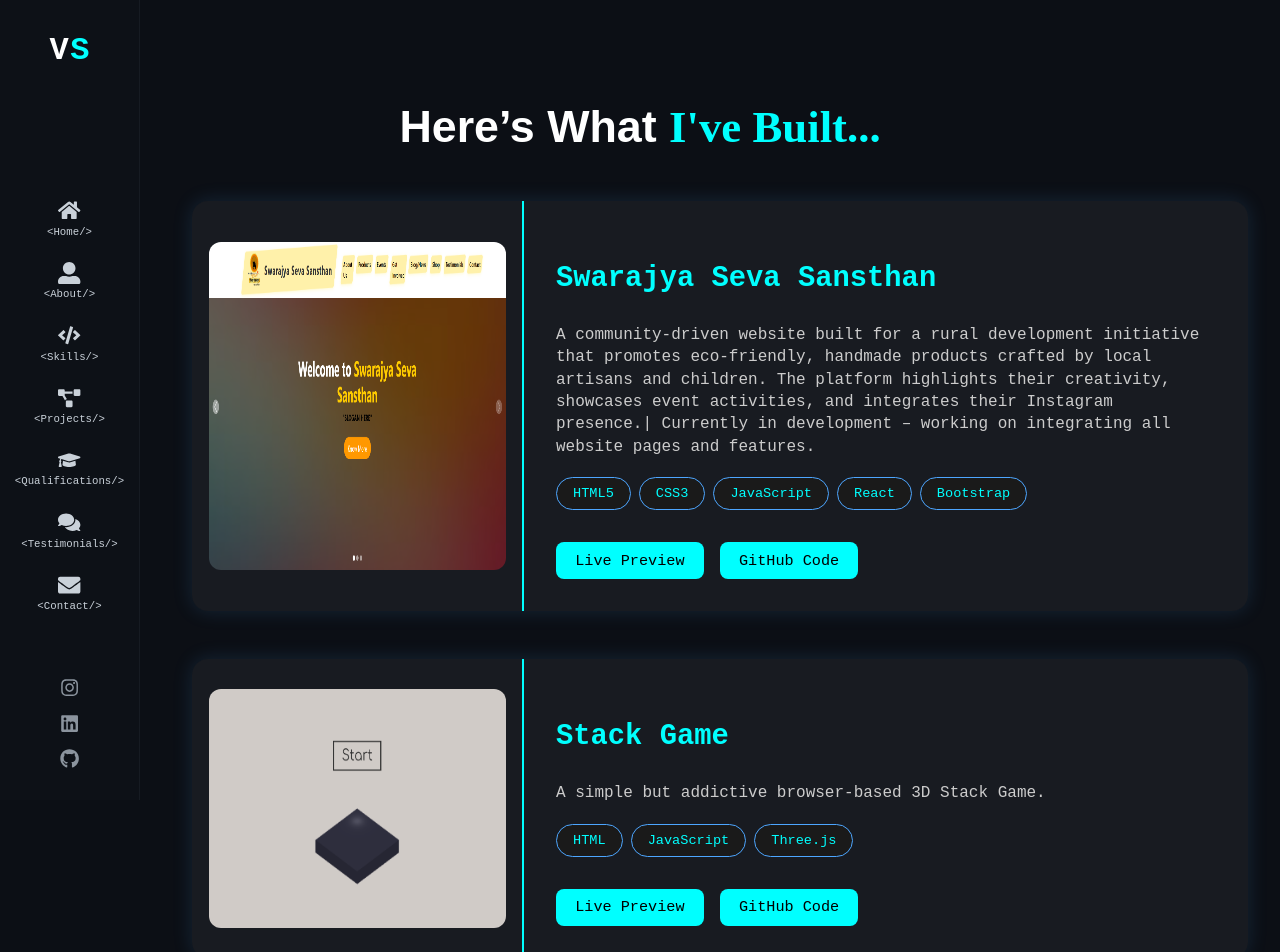
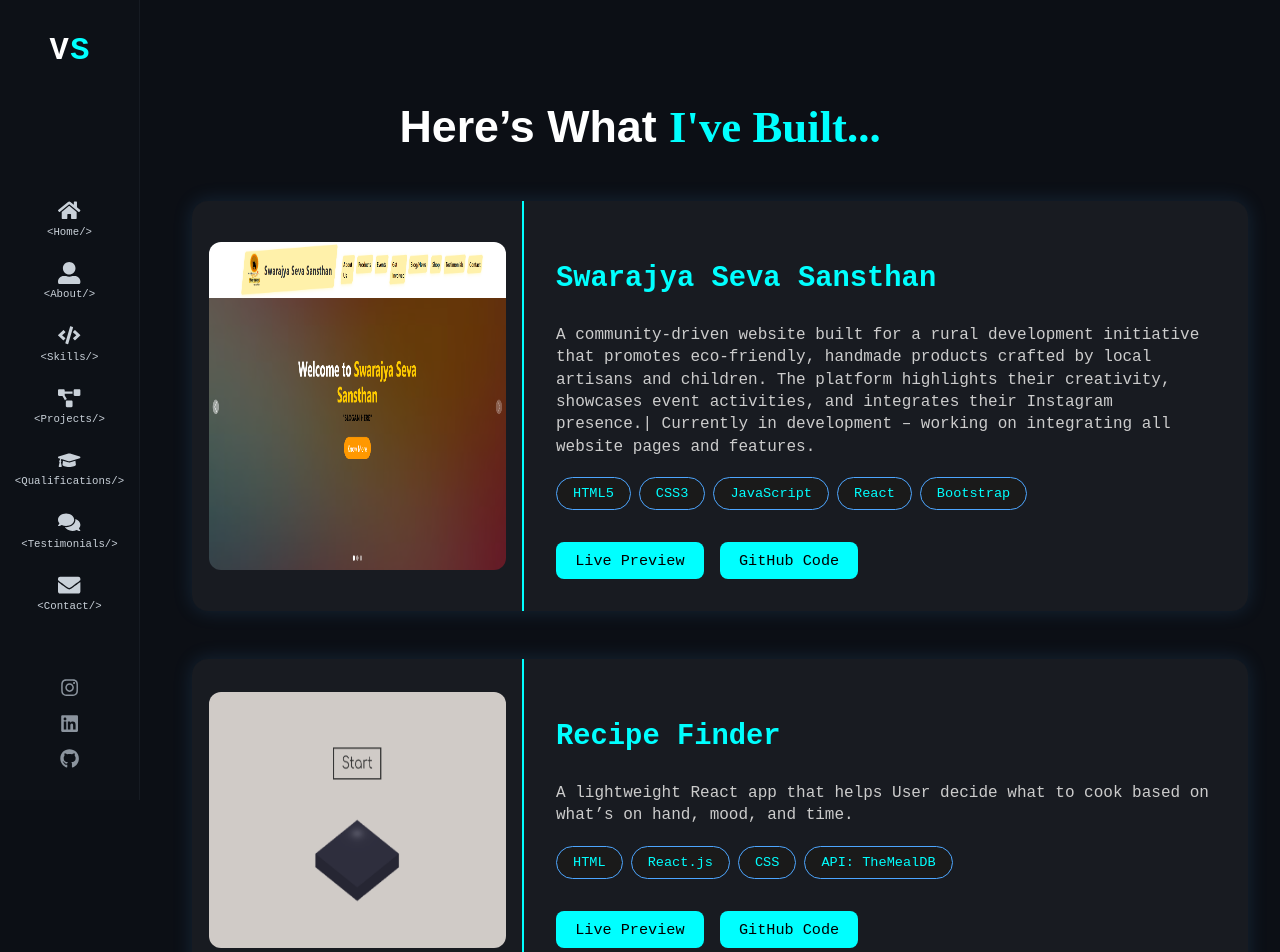
Before and after one commit to vinitasoni1103/My-Portfolio, a React (Create React App) app: page /projects in a window 1280 px wide. Shown: the top 952 px of the page. Built offline with nearby package versions, Linux system fonts and the light colour scheme.

Commit message:
updated project page

```diff
--- a/src/pages/Projects.jsx
+++ b/src/pages/Projects.jsx
@@ -11,6 +11,14 @@ const projectData = [
     image: project1Img,
     live: 'https://swarajyasevasansthan.netlify.app/',
     code: 'https://github.com/vinitasoni1103/SSS-website',
+  },
+  {
+    title: 'Recipe Finder',
+    description: 'A lightweight React app that helps User decide what to cook based on what’s on hand, mood, and time.',
+    tech: ['HTML', 'React.js', 'CSS', 'API: TheMealDB'],
+    image: project2Img,
+    live: 'https://recipeeideas.netlify.app/',
+    code: 'https://github.com/vinitasoni1103/Recipe-Ideas',
   },
   {
     title: 'Stack Game',
```
